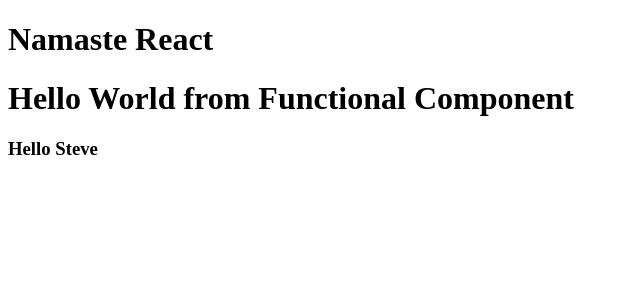
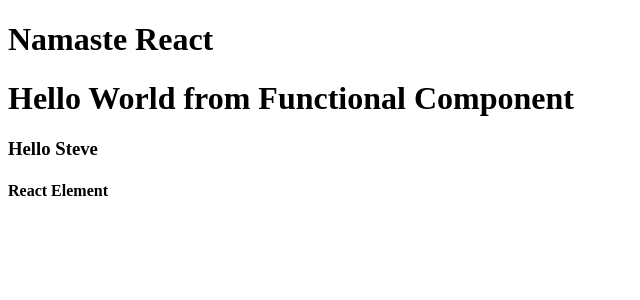
Before and after one commit to Steve-Anson/namaste-react, a React (Vite) app: page / in a window 1280 px wide. Shown: the top 300 px of the page, without its empty margins (0-640 px from the left). Built offline with nearby package versions, Linux system fonts and the light colour scheme.

Commit message:
React elemet inside React Element

```diff
--- a/App.js
+++ b/App.js
@@ -3,7 +3,13 @@
 
 const Title = () => <h1>Namaste React</h1>;
 
-const title = <h3>Hello Steve</h3>;
+const elem = <h4>React Element</h4>;
+const title = (
+  <>
+    <h3>Hello Steve</h3>
+    {elem}
+  </>
+);
 
 const HeadingComponent = () => (
   <div id="container">
```
